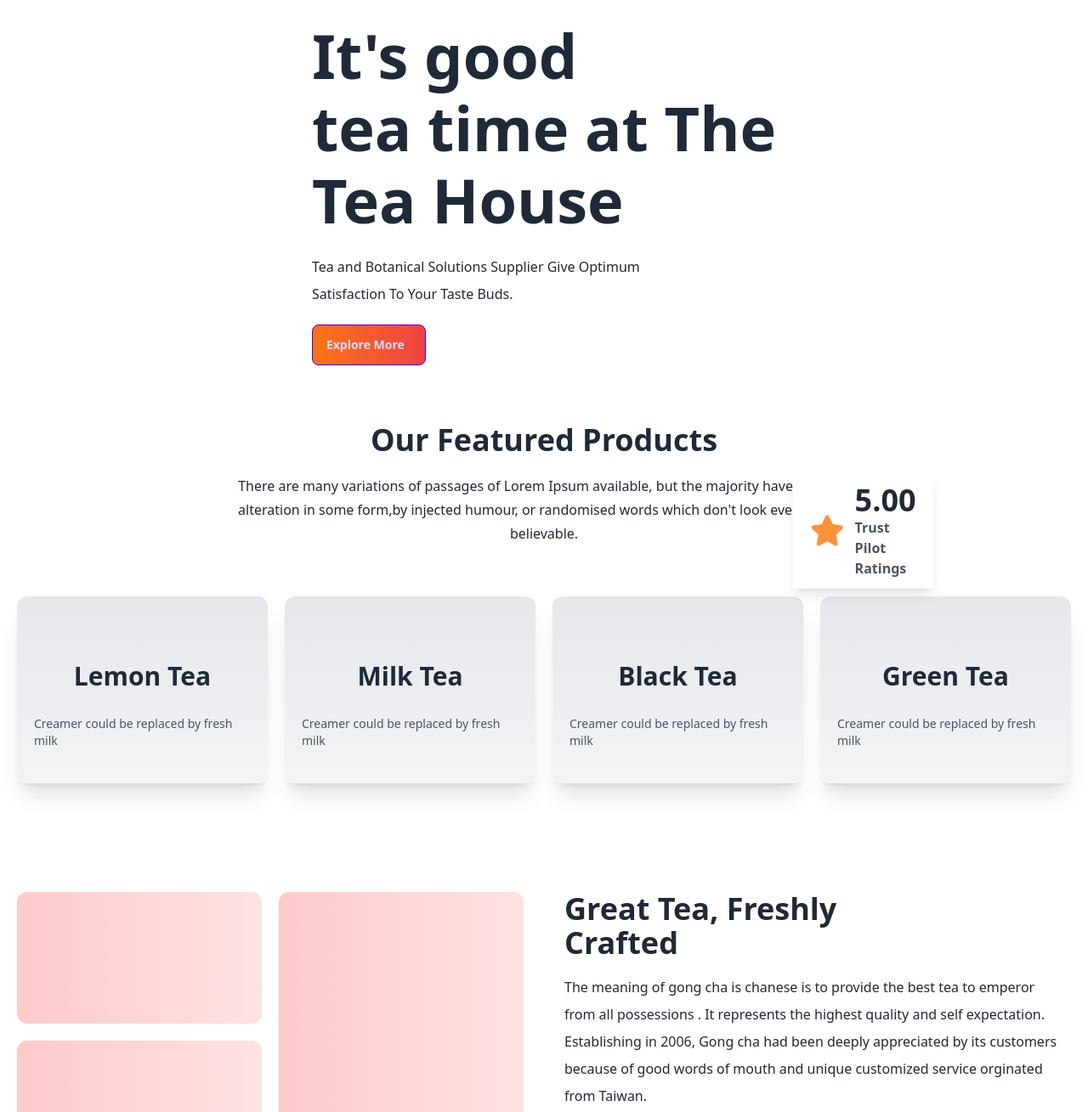
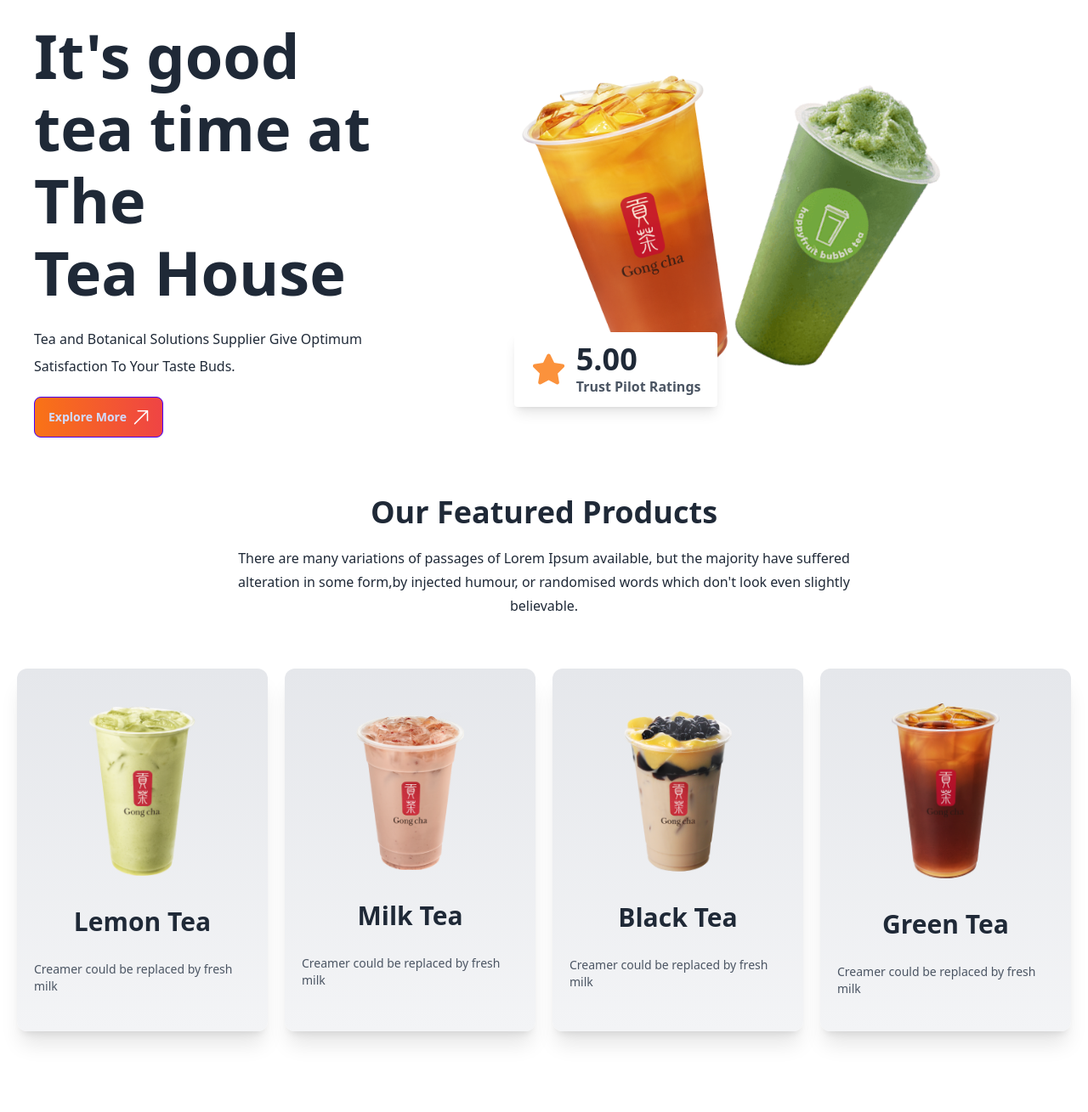
Before and after one commit to romel91/teaHouse-tailwind, a plain HTML site: page index.html in a window 1280 px wide. Shown: the part 29-1338 px from the top of the page at 85% size. Drawn offline with nearby package versions, Linux system fonts and the light colour scheme; files whose address does not match are found by name.

Commit message:
error solve

```diff
--- a/index.html
+++ b/index.html
@@ -35,12 +35,12 @@
       <p class="mt-5 leading-loose">Tea and Botanical Solutions Supplier Give Optimum<br>
         Satisfaction To Your Taste Buds.</p>
       <a href="" target="_blank"><button class="btn btn-primary mt-5 bg-gradient-to-r from-orange-500 to-red-500">Explore More<img
-        src="/tea-house-resources-main/assets/arrow.png" alt="" ></button></a>
+        src="/assets/arrow.png" alt="" ></button></a>
     </div>
     <div>
 
     <div class="w-10/12 md:w-[3/5] relative">
-      <img class="w-full" src="/tea-house-resources-main/assets/banner.png" alt="">
+      <img class="w-full" src="/assets/banner.png" alt="">
       <div class="absolute flex items-center md:gap-3 bg-white shadow-lg md:left-39 md:top-[330px] px-5 py-3 rounded">
         <div>
           <i class="fa-solid fa-star md:text-4xl text-orange-400 "></i>
@@ -65,25 +65,25 @@
   <div class="grid grid-cols-1 md:grid-cols-2 lg:grid-cols-4 gap-5 mt-10">
 
     <div class="flex flex-col items-center justify-center gap-5 px-5 py-10 bg-gradient-to-t from-gray-100 to-gray-200 rounded-xl shadow-xl">
-      <img class="w-1/2 mx-auto" src="/tea-house-resources-main/assets/tea-1.png" alt="">
+      <img class="w-1/2 mx-auto" src="/assets/tea-1.png" alt="">
       <h1 class="text-3xl font-bold mt-4 mb-2">Lemon Tea</h1>
       <p class="text-sm text-gray-600">Creamer could be replaced by fresh milk</p>
     </div>
 
     <div class="flex flex-col items-center justify-center gap-5  px-5 py-10 bg-gradient-to-t from-gray-100 to-gray-200 rounded-xl shadow-xl">
-      <img class="w-1/2 mx-auto" src="/tea-house-resources-main/assets/tea-2.png" alt="">
+      <img class="w-1/2 mx-auto" src="/assets/tea-2.png" alt="">
       <h1 class="text-3xl font-bold mt-4 mb-2">Milk Tea</h1>
       <p class="text-sm text-gray-600">Creamer could be replaced by fresh milk</p>
     </div>
 
     <div class="flex flex-col items-center justify-center gap-5  px-5 py-10  bg-gradient-to-t from-gray-100 to-gray-200 rounded-xl shadow-xl">
-      <img class="w-1/2 mx-auto" src="/tea-house-resources-main/assets/tea-3.png" alt="">
+      <img class="w-1/2 mx-auto" src="/assets/tea-3.png" alt="">
       <h1 class="text-3xl font-bold mt-4 mb-2">Black Tea</h1>
       <p class="text-sm text-gray-600">Creamer could be replaced by fresh milk</p>
     </div>
 
     <div class="flex flex-col items-center justify-center gap-5  px-5 py-10  bg-gradient-to-t from-gray-100 to-gray-200 rounded-xl shadow-xl">
-      <img class="w-1/2 mx-auto" src="/tea-house-resources-main/assets/tea-4.png" alt="">
+      <img class="w-1/2 mx-auto" src="/assets/tea-4.png" alt="">
       <h1 class="text-3xl font-bold mt-4 mb-2">Green Tea</h1>
       <p class="text-sm text-gray-600">Creamer could be replaced by fresh milk</p>
     </div>
@@ -100,10 +100,10 @@
     <div class="grid grid-cols-2 grid-rows-3 gap-5">
       <div class="h-30 bg-gradient-to-r from-red-200 to-red-100 rounded-xl"></div>
       <div class="bg-gradient-to-r from-red-200 to-red-100 rounded-xl row-span-2">
-        <img class="mx-auto my-3" src="/tea-house-resources-main/assets/fresh-1.png" alt="">
+        <img class="mx-auto my-3" src="/assets/fresh-1.png" alt="">
       </div>
       <div class="bg-gradient-to-r from-red-200 to-red-100 rounded-xl row-span-2">
-        <img class="mx-auto my-3" src="/tea-house-resources-main/assets/fresh-2.png" alt="">
+        <img class="mx-auto my-3" src="/assets/fresh-2.png" alt="">
       </div>
       <div class="h-30 bg-gradient-to-r from-red-200 to-red-100 rounded-xl"></div>
     </div>
```
